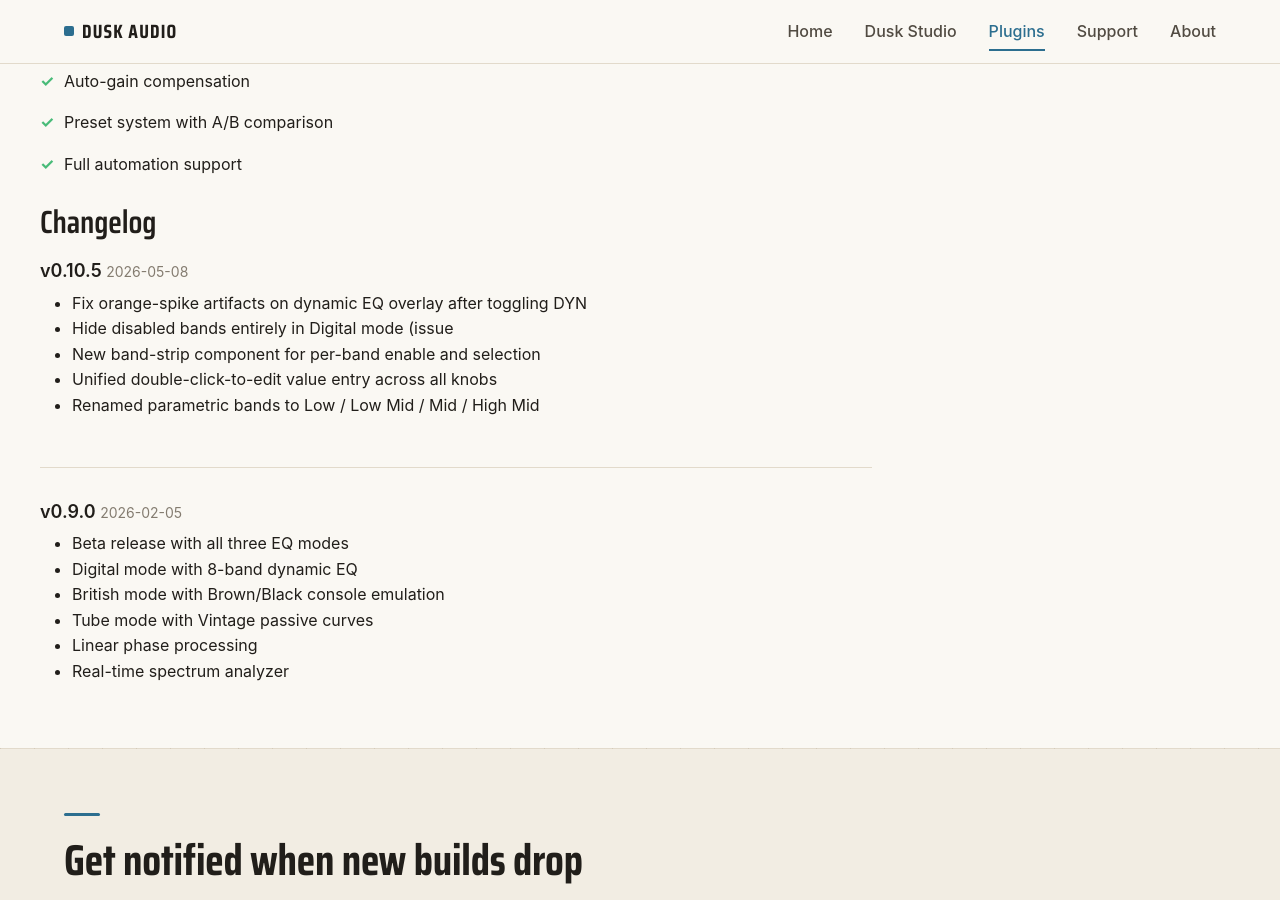
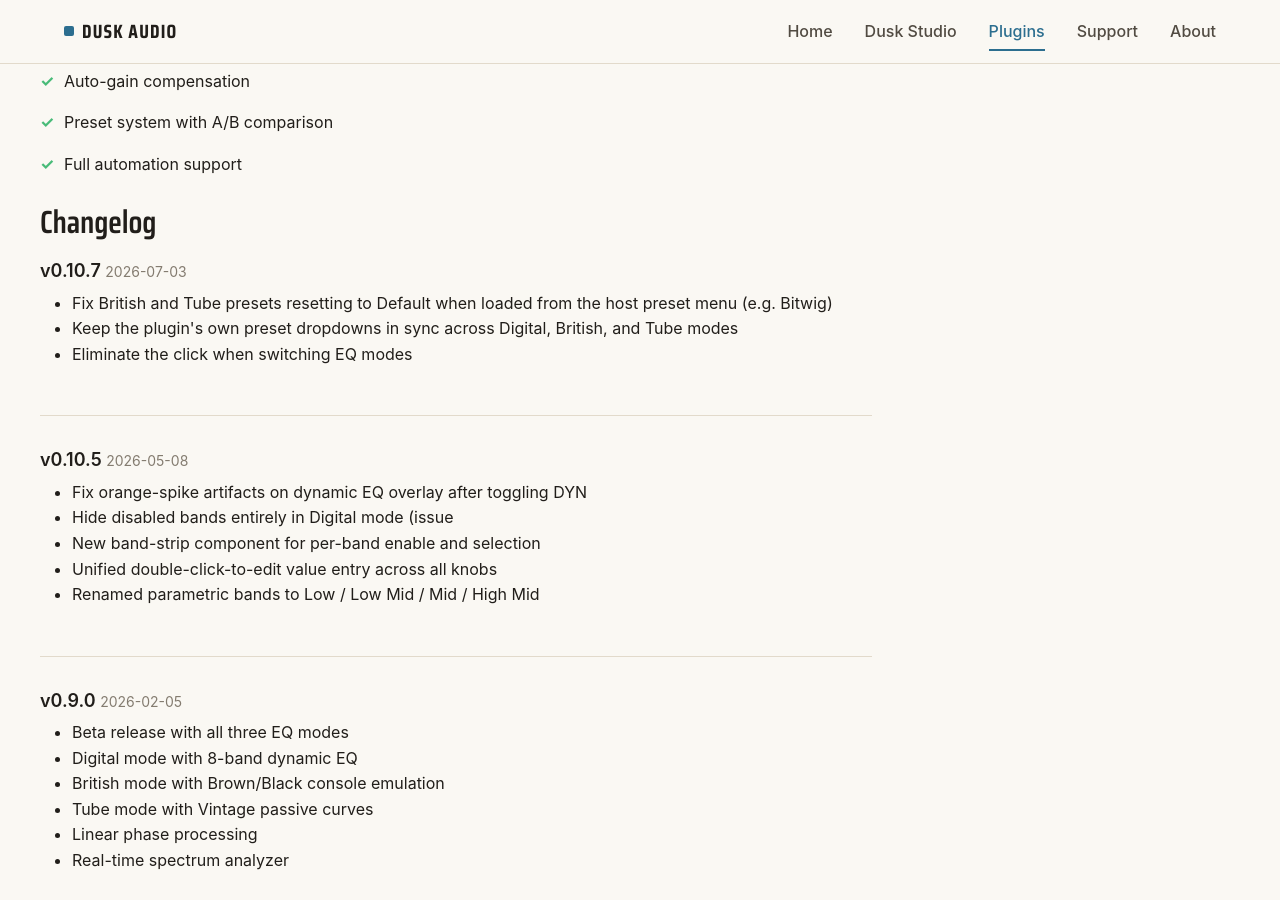
Before and after one commit to dusk-audio/dusk-audio.github.io, a Jekyll site: the page built from _plugins/multi-q.md, in a window 1280 px wide and 900 px high, scrolled down 6018 px. Built offline with Jekyll 4.4.1, drawn with Linux system fonts in a browser that asks for light colours; some of the changed text lies outside the part shown.

Commit message:
Update Multi-Q to v0.10.7

```diff
--- a/_data/plugins.yml
+++ b/_data/plugins.yml
@@ -54,7 +54,7 @@
     classic British console emulation, and vintage passive tube EQ. Completely free.
   status: released
   featured: true
-  version: 0.10.6
+  version: 0.10.7
 - name: DuskVerb
   slug: duskverb
   tagline: Professional Algorithmic Reverb
--- a/_plugins/multi-q.md
+++ b/_plugins/multi-q.md
@@ -4,7 +4,7 @@ title: Multi-Q
 slug: multi-q
 tagline: Universal EQ — Digital, British Console, and Tube
 description: Three professional EQs in one plugin. Modern parametric with dynamics, classic British console, and vintage passive tube EQ. Free VST3, LV2, and AU plugin.
-version: "0.10.6"
+version: "0.10.7"
 screenshot: /assets/images/plugins/multi-q-digital.png
 screenshots:
   - image: /assets/images/plugins/multi-q-digital.png
@@ -35,6 +35,12 @@ requirements:
   - "Sample rates: 44.1kHz – 192kHz"
 
 changelog:
+  - version: "0.10.7"
+    date: "2026-07-03"
+    changes:
+      - "Fix British and Tube presets resetting to Default when loaded from the host preset menu (e.g. Bitwig)"
+      - "Keep the plugin's own preset dropdowns in sync across Digital, British, and Tube modes"
+      - "Eliminate the click when switching EQ modes"
   - version: "0.10.5"
     date: "2026-05-08"
     changes:
```
